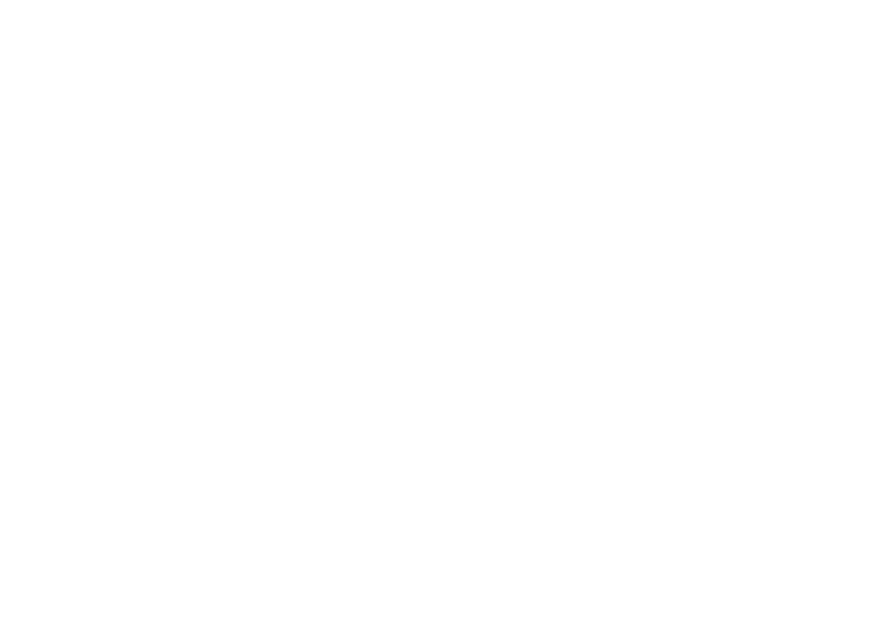
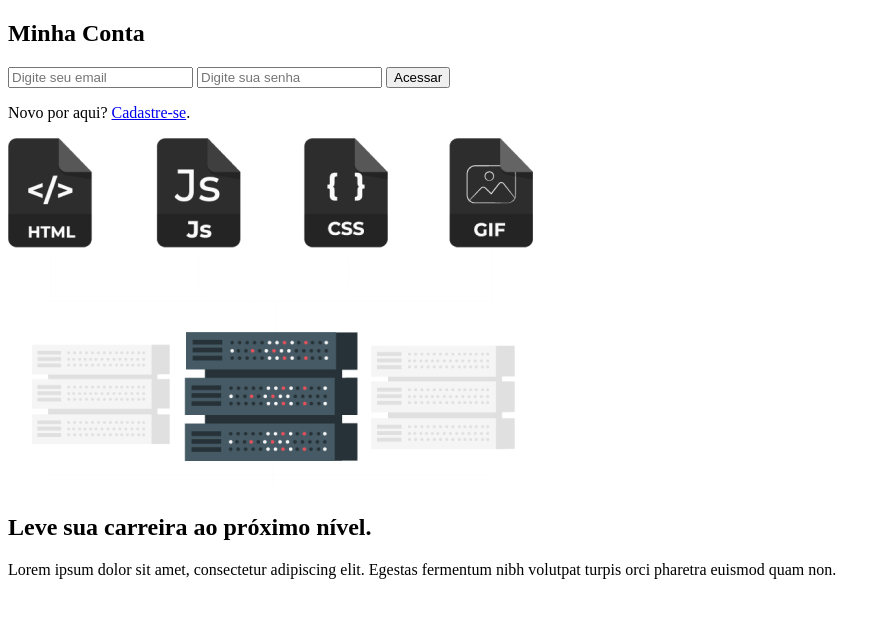
Before and after one commit to danielsouzaaj/login-page, a plain HTML site: page index.html in a window 1280 px wide. Shown: the whole page, without its empty margins (0-891 px from the left). Drawn offline with Linux system fonts and the light colour scheme.

Commit message:
Updated html

```diff
--- a/index.html
+++ b/index.html
@@ -11,5 +11,37 @@
     </head>
 
     <body>
+        <main class="wrapper">
+            <div class="container">
+                <section class="column left">
+                    <div class="left-content">
+                        <h1 class="title">Minha Conta</h1>
+
+                        <form>
+                            <input type="email" name="email" placeholder="Digite seu email"/>
+                            <input type="password" name="password" placeholder="Digite sua senha"/>
+                            <input type="submit" value="Acessar"/>
+                        </form>
+
+                        <div class="signup">
+                            <p>Novo por aqui? <a href="./signup.html">Cadastre-se</a>.</p>
+                        </div>
+                    </div>
+                </section>
+
+                <section class="column right">
+                    <div class="right-content">
+                        <div class="right-image">
+                            <img src="./images/info.png" aria-hidden="true"/>
+                        </div>
+
+                        <div class="right-text">
+                            <h2 class="right-title">Leve sua carreira ao próximo nível.</h2>
+                            <p class="right-desc">Lorem ipsum dolor sit amet, consectetur adipiscing elit. Egestas fermentum nibh volutpat turpis orci pharetra euismod quam non.</p>
+                        </div>
+                    </div>
+                </section>
+            </div>
+        </main>
     </body>
 </html>
```
